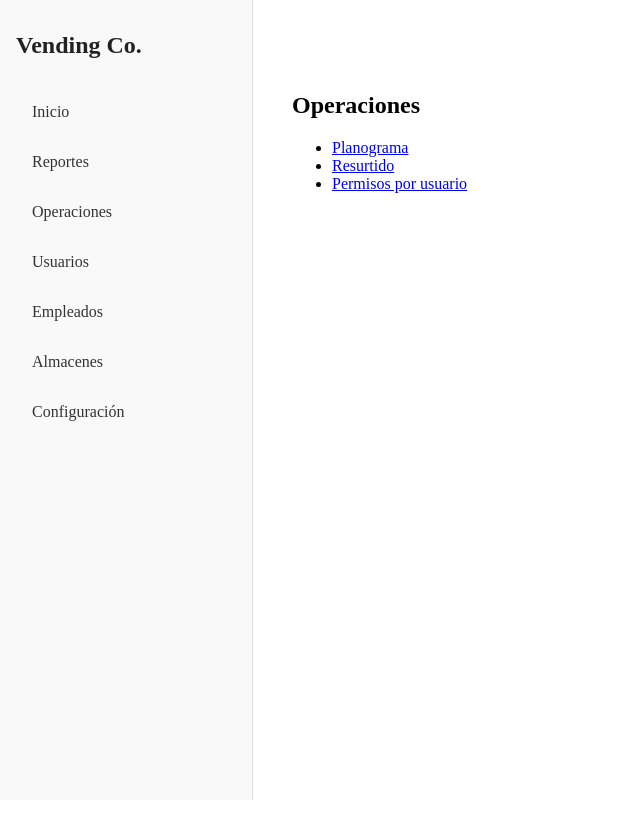
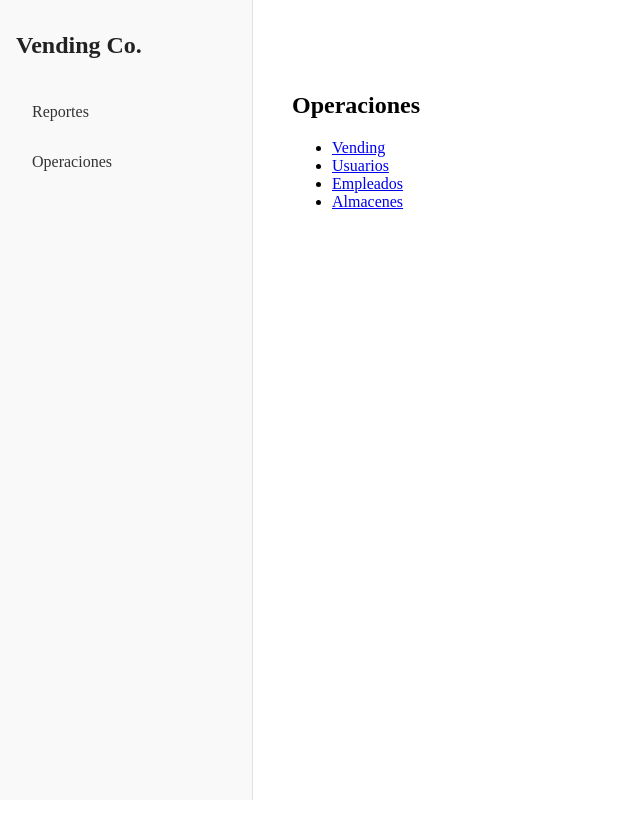
Before and after one commit to CarlosServin18/vending-manager, an Angular app: page /operaciones in a window 1280 px wide. Shown: the whole page, without its empty margins (0-640 px from the left). Built offline with nearby package versions, Linux system fonts and the light colour scheme.

Commit message:
Simplify navigation to reports and operations

```diff
--- a/src/app/app.html
+++ b/src/app/app.html
@@ -3,13 +3,8 @@
   <aside class="sidebar" *ngIf="!isAuthRoute">
     <div class="brand">Vending Co.</div>
     <nav class="menu">
-      <a routerLink="/inicio" routerLinkActive="active">Inicio</a>
       <a routerLink="/reportes" routerLinkActive="active">Reportes</a>
       <a routerLink="/operaciones" routerLinkActive="active">Operaciones</a>
-      <a routerLink="/usuarios" routerLinkActive="active">Usuarios</a>
-      <a routerLink="/empleados" routerLinkActive="active">Empleados</a>
-      <a routerLink="/almacenes" routerLinkActive="active">Almacenes</a>
-      <a routerLink="/configuracion" routerLinkActive="active">Configuración</a>
     </nav>
   </aside>
 
--- a/src/app/app.routes.ts
+++ b/src/app/app.routes.ts
@@ -5,11 +5,6 @@ export const routes: Routes = [
     path: '',
     redirectTo: 'auth',
     pathMatch: 'full'
-  },
-  {
-    path: 'inicio',
-    loadChildren: () =>
-      import('./features/inicio/inicio.module').then(m => m.InicioModule)
   },
   {
     path: 'reportes',
@@ -22,24 +17,8 @@ export const routes: Routes = [
       import('./features/operaciones/operaciones.module').then(m => m.OperacionesModule)
   },
   {
-    path: 'usuarios',
-    loadChildren: () =>
-      import('./features/usuarios/usuarios.module').then(m => m.UsuariosModule)
-  },
-  {
-    path: 'empleados',
-    loadChildren: () =>
-      import('./features/empleados/empleados.module').then(m => m.EmpleadosModule)
-  },
-  {
-    path: 'almacenes',
-    loadChildren: () =>
-      import('./features/almacenes/almacenes.module').then(m => m.AlmacenesModule)
-  },
-  {
     path: 'auth',
     loadChildren: () =>
       import('./features/auth/auth/auth.module').then(m => m.AuthModule)
   },
-
 ];
--- a/src/app/features/inicio/pages/home/home.html
+++ b/src/app/features/inicio/pages/home/home.html
@@ -3,12 +3,7 @@
   <p>Selecciona una sección para comenzar:</p>
 
   <div class="menu">
-    <a routerLink="/reportes/usuarios/ventas" class="card">📊 Reportes</a>
-    <a routerLink="/reportes/vending/inventario" class="card">📦 Inventario</a>
+    <a routerLink="/reportes" class="card">📊 Reportes</a>
     <a routerLink="/operaciones" class="card">⚙️ Operaciones</a>
-    <a routerLink="/usuarios" class="card">👥 Usuarios</a>
-    <a routerLink="/empleados" class="card">🏢 Empleados</a>
-    <a routerLink="/almacenes" class="card">🏬 Almacenes</a>
-    <a routerLink="/configuracion" class="card">🔧 Configuración</a>
   </div>
 </section>
--- a/src/app/features/operaciones/operaciones-routing.module.ts
+++ b/src/app/features/operaciones/operaciones-routing.module.ts
@@ -1,19 +1,41 @@
 import { NgModule } from '@angular/core';
 import { RouterModule, Routes } from '@angular/router';
 import { OperacionesMenu } from './pages/menu/menu';
+import { VendingMenu } from './pages/vending-menu/vending-menu';
 import { Planograma } from './pages/planograma/planograma';
 import { Resurtido } from './pages/resurtido/resurtido';
 import { Permisos } from './pages/permisos/permisos';
 
 const routes: Routes = [
   { path: '', component: OperacionesMenu },
-  { path: 'planograma', component: Planograma },
-  { path: 'resurtido', component: Resurtido },
-  { path: 'permisos', component: Permisos },
+  {
+    path: 'vending',
+    children: [
+      { path: '', component: VendingMenu },
+      { path: 'planograma', component: Planograma },
+      { path: 'resurtido', component: Resurtido },
+      { path: 'permisos', component: Permisos },
+    ],
+  },
+  {
+    path: 'usuarios',
+    loadChildren: () =>
+      import('../usuarios/usuarios.module').then(m => m.UsuariosModule),
+  },
+  {
+    path: 'empleados',
+    loadChildren: () =>
+      import('../empleados/empleados.module').then(m => m.EmpleadosModule),
+  },
+  {
+    path: 'almacenes',
+    loadChildren: () =>
+      import('../almacenes/almacenes.module').then(m => m.AlmacenesModule),
+  },
 ];
 
 @NgModule({
   imports: [RouterModule.forChild(routes)],
-  exports: [RouterModule]
+  exports: [RouterModule],
 })
 export class OperacionesRoutingModule {}
--- a/src/app/features/operaciones/operaciones.module.ts
+++ b/src/app/features/operaciones/operaciones.module.ts
@@ -3,6 +3,7 @@ import { CommonModule } from '@angular/common';
 import { RouterModule } from '@angular/router';
 import { OperacionesRoutingModule } from './operaciones-routing.module';
 import { OperacionesMenu } from './pages/menu/menu';
+import { VendingMenu } from './pages/vending-menu/vending-menu';
 import { Planograma } from './pages/planograma/planograma';
 import { Resurtido } from './pages/resurtido/resurtido';
 import { Permisos } from './pages/permisos/permisos';
@@ -13,6 +14,7 @@ import { Permisos } from './pages/permisos/permisos';
     CommonModule,
     RouterModule,
     OperacionesMenu,
+    VendingMenu,
     Planograma,
     Resurtido,
     Permisos,
--- a/src/app/features/operaciones/pages/menu/menu.html
+++ b/src/app/features/operaciones/pages/menu/menu.html
@@ -1,8 +1,9 @@
 <section class="operaciones-menu">
   <h1>Operaciones</h1>
   <ul>
-    <li><a routerLink="planograma">Planograma</a></li>
-    <li><a routerLink="resurtido">Resurtido</a></li>
-    <li><a routerLink="permisos">Permisos por usuario</a></li>
+    <li><a routerLink="vending">Vending</a></li>
+    <li><a routerLink="usuarios">Usuarios</a></li>
+    <li><a routerLink="empleados">Empleados</a></li>
+    <li><a routerLink="almacenes">Almacenes</a></li>
   </ul>
 </section>
--- /dev/null
+++ b/src/app/features/operaciones/pages/vending-menu/vending-menu.html
@@ -0,0 +1,8 @@
+<section class="vending-menu">
+  <h1>Vending</h1>
+  <ul>
+    <li><a routerLink="planograma">Planograma</a></li>
+    <li><a routerLink="resurtido">Resurtido</a></li>
+    <li><a routerLink="permisos">Permisos por usuario</a></li>
+  </ul>
+</section>
--- /dev/null
+++ b/src/app/features/operaciones/pages/vending-menu/vending-menu.scss
@@ -0,0 +1,3 @@
+.vending-menu {
+  padding: 2rem;
+}
--- /dev/null
+++ b/src/app/features/operaciones/pages/vending-menu/vending-menu.ts
@@ -0,0 +1,11 @@
+import { Component } from '@angular/core';
+import { RouterLink } from '@angular/router';
+
+@Component({
+  selector: 'app-vending-menu',
+  standalone: true,
+  imports: [RouterLink],
+  templateUrl: './vending-menu.html',
+  styleUrl: './vending-menu.scss'
+})
+export class VendingMenu {}
```
